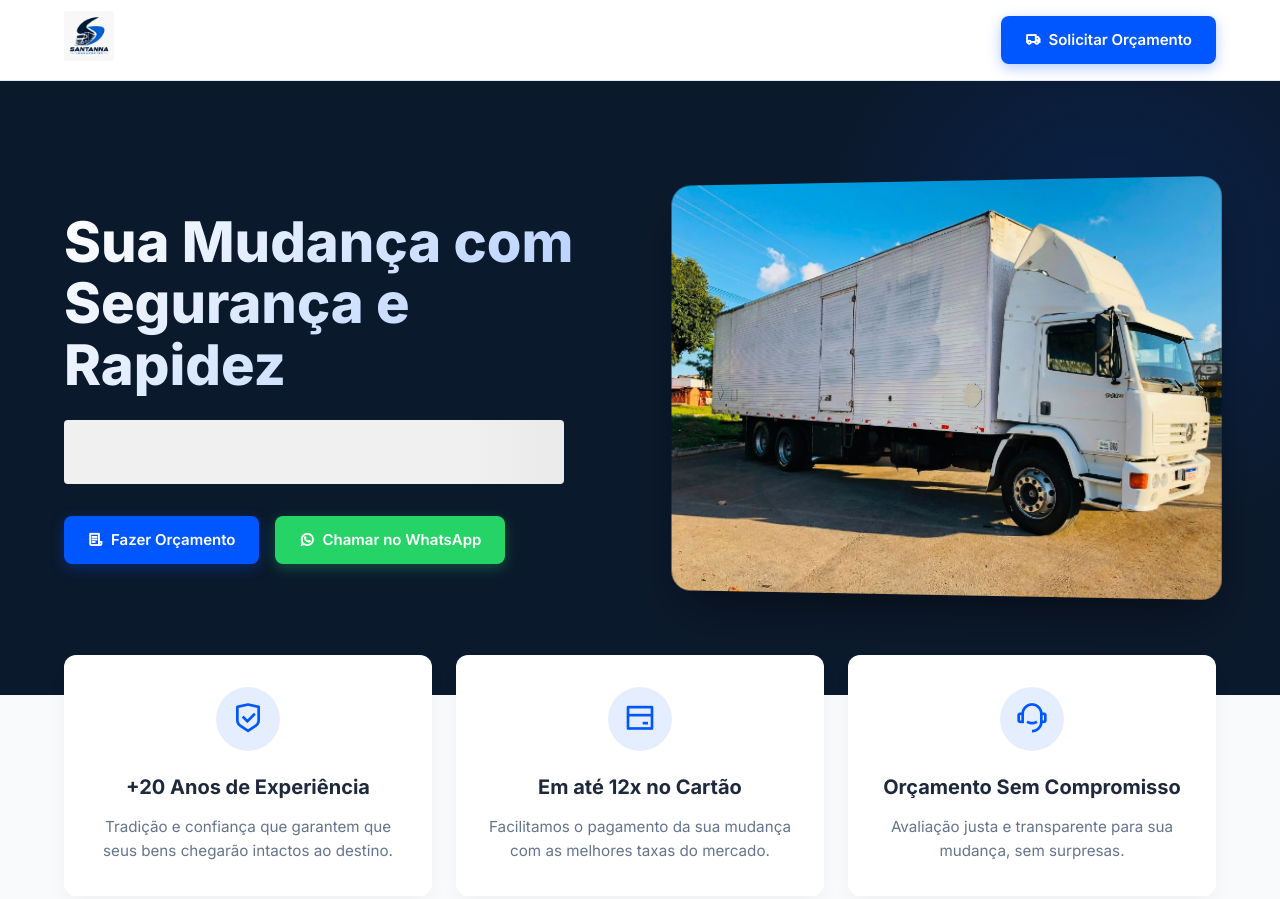
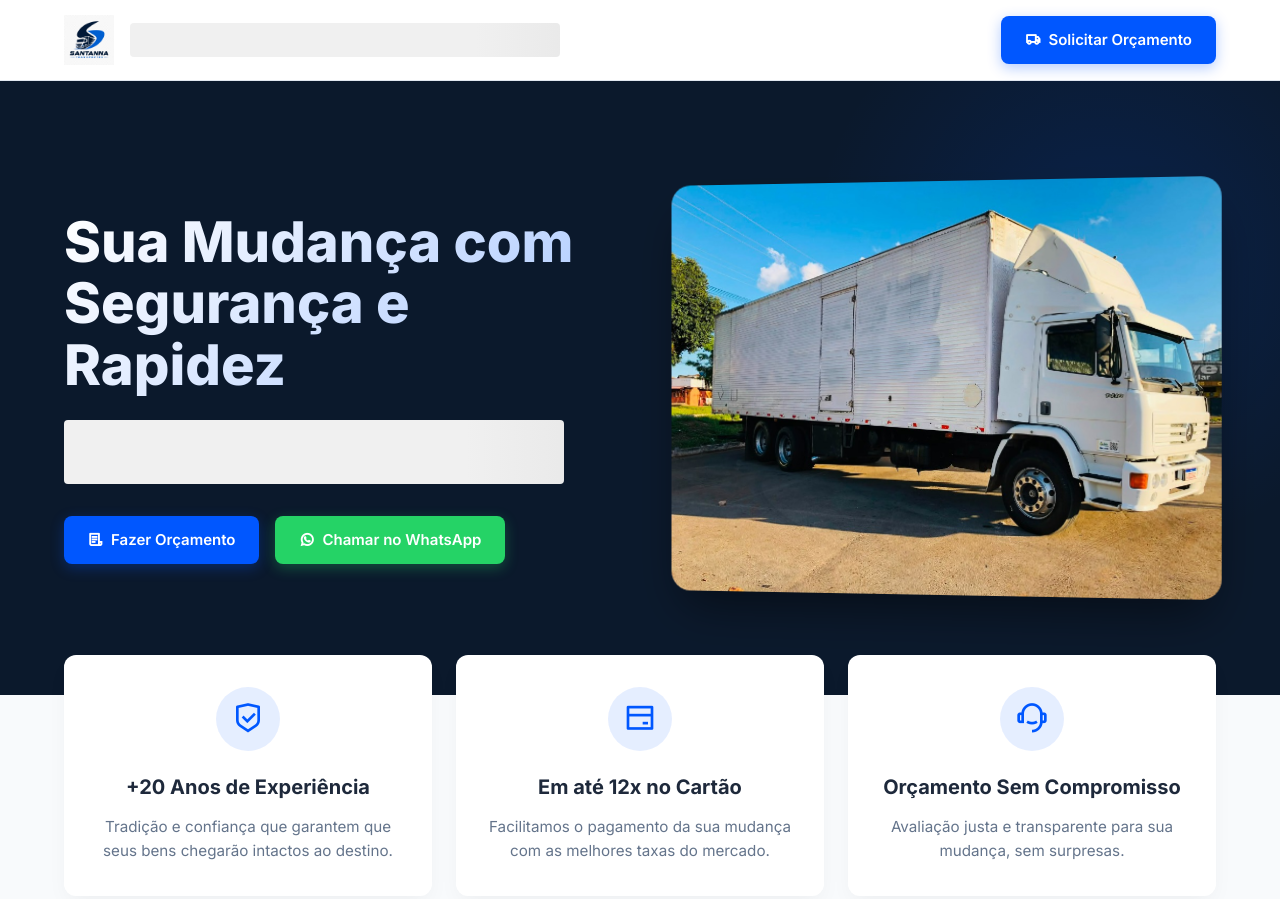
Before and after one commit to thiagobxl-glitch/santanna-mudancas, a website: page public/index.html in a window 1280 px wide. Shown: the top 899 px of the page. Drawn offline with nearby package versions, Linux system fonts and the light colour scheme; no server answers.

Commit message:
feat: add company name to header

```diff
--- a/public/index.html
+++ b/public/index.html
@@ -12,8 +12,9 @@
 
     <header>
         <div class="container header-inner">
-            <a href="/" class="logo">
-                <img id="main-logo" src="/images/logo.png" alt="Santanna Mudanças">
+            <a href="/" class="logo" style="display:flex; align-items:center; gap:16px; text-decoration:none;">
+                <img id="main-logo" src="/images/logo.png" alt="Santanna Mudanças" style="max-height:50px;">
+                <span id="header-company-name" style="font-weight: 800; font-size: 1.3rem; color: var(--secondary); text-transform: uppercase; white-space: nowrap; overflow: hidden; text-overflow: ellipsis; max-width: 500px;" data-skeleton>SANTANNA MUDANÇAS E TRANSPORTES</span>
             </a>
             <div class="header-actions">
                 <a href="javascript:void(0)" onclick="scrollToForm()" class="btn btn-primary" id="header-btn"><i class="ri-truck-line"></i> Solicitar Orçamento</a>
--- a/public/js/main.js
+++ b/public/js/main.js
@@ -29,6 +29,7 @@ async function loadData() {
         const formatPhone = siteData.phone;
         document.getElementById('contact-phone').textContent = formatPhone;
         document.getElementById('footer-phone').textContent = formatPhone;
+        document.getElementById('header-company-name').textContent = siteData.companyName || 'SANTANNA MUDANÇAS E TRANSPORTES';
 
         const waLink = `https://wa.me/${siteData.whatsappNumber}?text=${encodeURIComponent(siteData.whatsappMessage)}`;
         document.getElementById('hero-whatsapp-btn').href = waLink;
```
